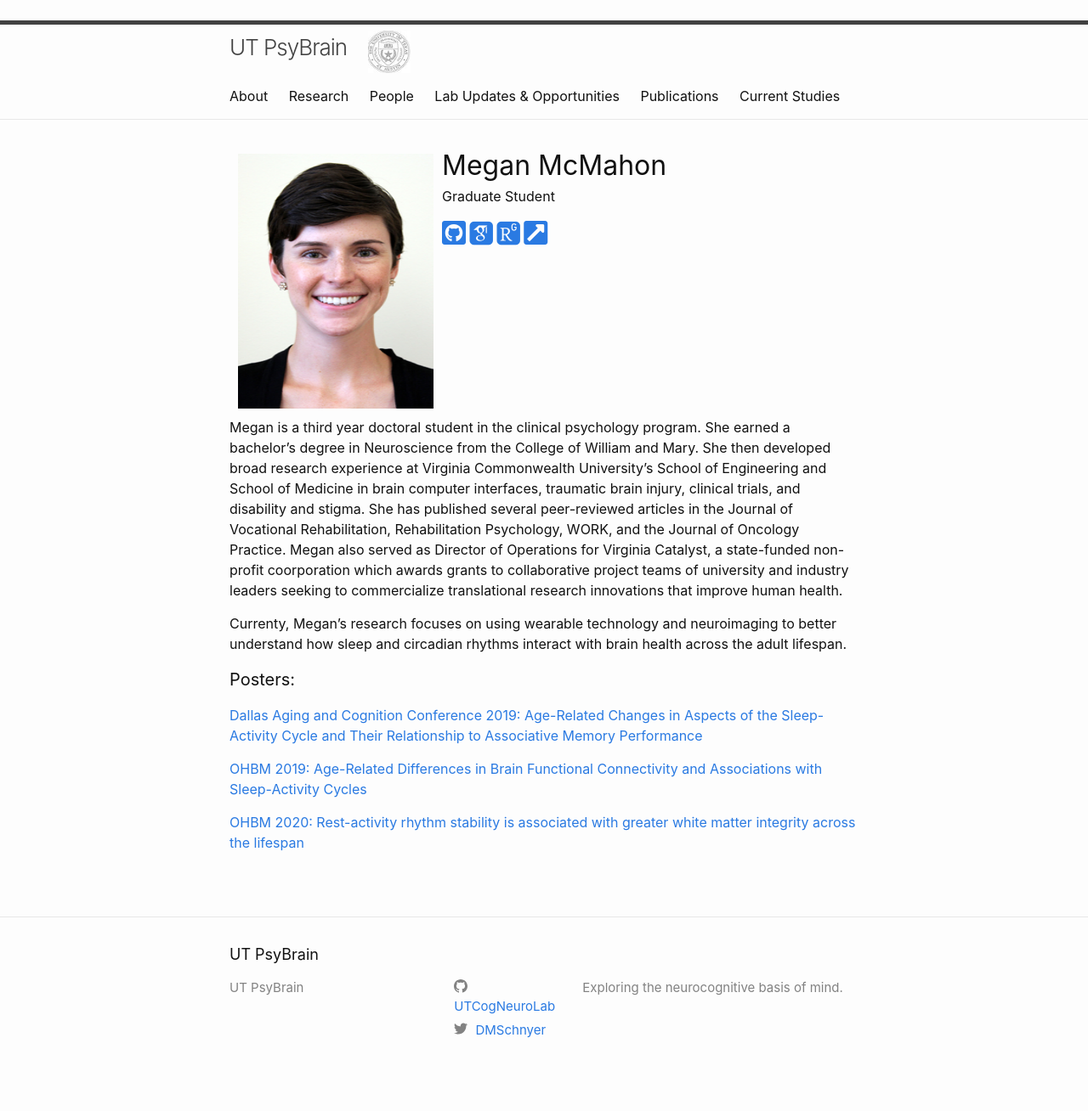
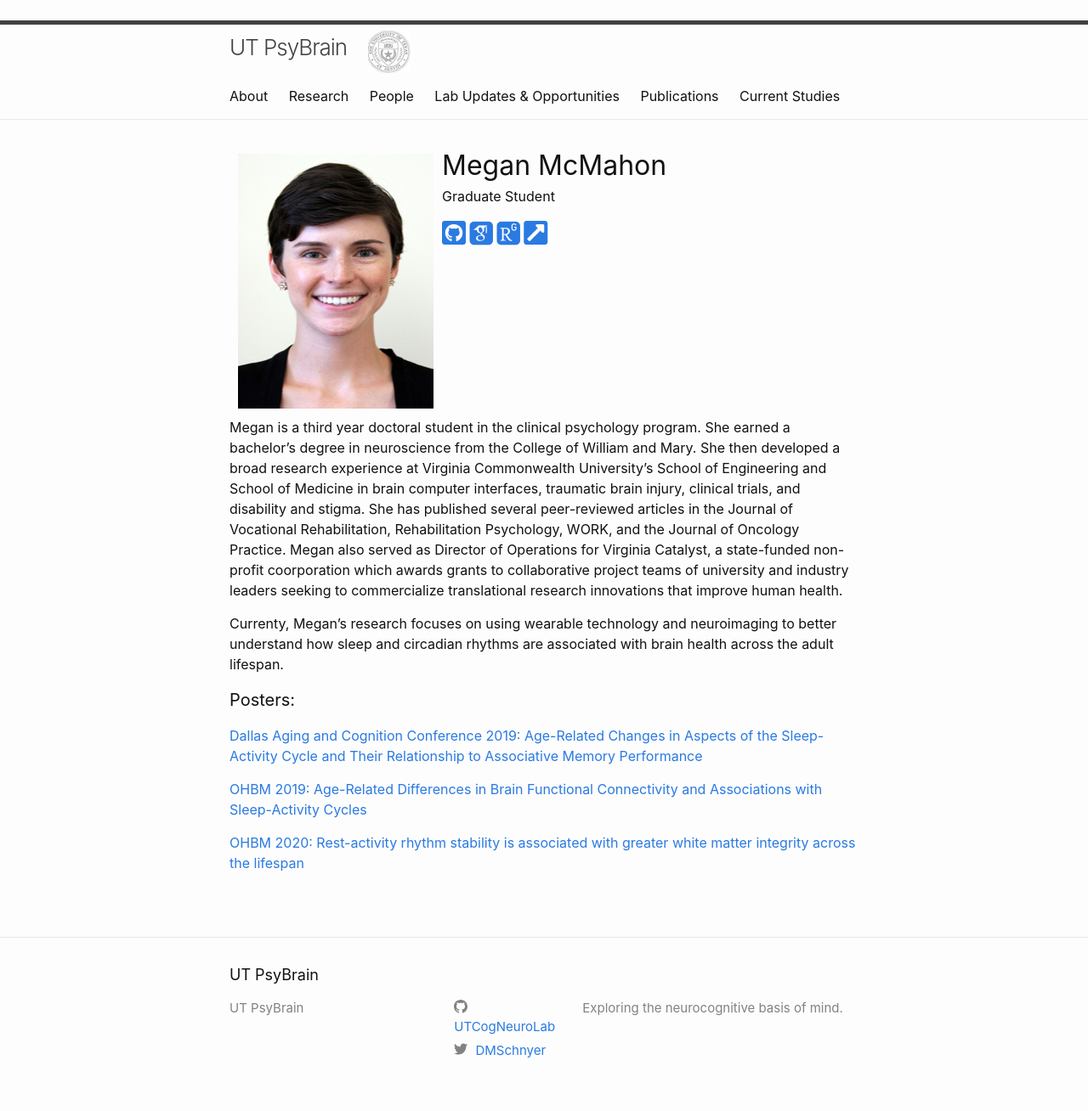
Before and after one commit to UTCogNeuroLab/UTCogNeuroLab.github.io, a Jekyll site: the page built from team/megan-mcmahon.md, in a window 1280 px wide. Shown: the whole page at 85% size. Built offline with Jekyll 4.4.1, drawn with Linux system fonts in a browser that asks for light colours; nearby versions of some CDN libraries; some web fonts are replaced; before the commit the page ends 1284 px from its top, so only the background shows below that.

Commit message:
Update megan-mcmahon.md

```diff
--- a/team/megan-mcmahon.md
+++ b/team/megan-mcmahon.md
@@ -14,9 +14,9 @@ twitter:
 permalink: /people/meganmcmahon/
 ---
 
-Megan is a third year doctoral student in the clinical psychology program. She earned a bachelor's degree in Neuroscience from the College of William and Mary. She then developed broad research experience at Virginia Commonwealth University's School of Engineering and School of Medicine in brain computer interfaces, traumatic brain injury, clinical trials, and disability and stigma. She has published several peer-reviewed articles in the Journal of Vocational Rehabilitation, Rehabilitation Psychology, WORK, and the Journal of Oncology Practice. Megan also served as Director of Operations for Virginia Catalyst, a state-funded non-profit coorporation which awards grants to collaborative project teams of university and industry leaders seeking to commercialize translational research innovations that improve human health.
+Megan is a third year doctoral student in the clinical psychology program. She earned a bachelor's degree in neuroscience from the College of William and Mary. She then developed a broad research experience at Virginia Commonwealth University's School of Engineering and School of Medicine in brain computer interfaces, traumatic brain injury, clinical trials, and disability and stigma. She has published several peer-reviewed articles in the Journal of Vocational Rehabilitation, Rehabilitation Psychology, WORK, and the Journal of Oncology Practice. Megan also served as Director of Operations for Virginia Catalyst, a state-funded non-profit coorporation which awards grants to collaborative project teams of university and industry leaders seeking to commercialize translational research innovations that improve human health.
 
-Currenty, Megan's research focuses on using wearable technology and neuroimaging to better understand how sleep and circadian rhythms interact with brain health across the adult lifespan.
+Currenty, Megan's research focuses on using wearable technology and neuroimaging to better understand how sleep and circadian rhythms are associated with brain health across the adult lifespan.
 
 #### Posters:
 
```
